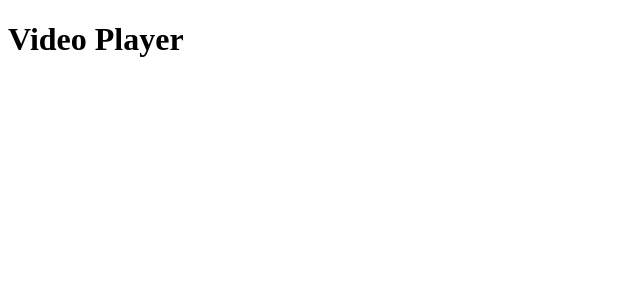
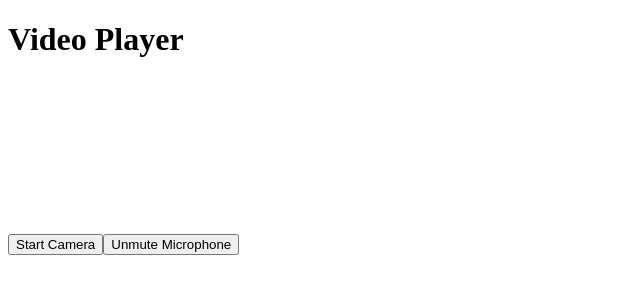
Before and after one commit to Terminator1601/Video-Streaming, a Next.js app: page /Streaming in a window 1280 px wide. Shown: the top 300 px of the page, without its empty margins (0-640 px from the left). Built offline with nearby package versions, Linux system fonts and the light colour scheme; no server answers.

Commit message:
added video and audio option

```diff
--- /dev/null
+++ b/components/Comments/CameraComponent/CameraComponent.tsx
@@ -0,0 +1,71 @@
+import React, { useEffect, useRef, useState } from "react";
+
+const CameraComponent = () => {
+  const videoRef = useRef<HTMLVideoElement>(null); // Declare videoRef as HTMLVideoElement
+  const [stream, setStream] = useState<MediaStream | null>(null); // Specify type MediaStream | null for stream
+  const [isCameraEnabled, setIsCameraEnabled] = useState<boolean>(false); // Specify type boolean for isCameraEnabled
+  const [isMicrophoneEnabled, setIsMicrophoneEnabled] = useState<boolean>(false); // Specify type boolean for isMicrophoneEnabled
+
+  useEffect(() => {
+    const enableCamera = async () => {
+      try {
+        const stream = await navigator.mediaDevices.getUserMedia({
+          video: true,
+          audio: true,
+        });
+        setStream(stream);
+        setIsCameraEnabled(true);
+        setIsMicrophoneEnabled(true);
+        if (videoRef.current && stream) { // Add a guard clause to ensure stream is not null
+          videoRef.current.srcObject = stream;
+        }
+      } catch (error) {
+        console.error("Error accessing camera and microphone:", error);
+      }
+    };
+
+    enableCamera();
+
+    // Cleanup function to stop the stream when component unmounts
+    return () => {
+      if (stream) {
+        const tracks = stream.getTracks();
+        tracks.forEach((track) => {
+          track.stop();
+        });
+      }
+    };
+  }, []);
+
+  const toggleCamera = () => {
+    if (stream) {
+      const videoTrack = stream.getVideoTracks()[0];
+      videoTrack.enabled = !videoTrack.enabled;
+      setIsCameraEnabled(videoTrack.enabled);
+    }
+  };
+
+  const toggleMicrophone = () => {
+    if (stream) {
+      const audioTrack = stream.getAudioTracks()[0];
+      audioTrack.enabled = !audioTrack.enabled;
+      setIsMicrophoneEnabled(audioTrack.enabled);
+    }
+  };
+
+  return (
+    <div>
+      <video ref={videoRef} autoPlay muted playsInline />
+      <div>
+        <button onClick={toggleCamera}>
+          {isCameraEnabled ? "Stop Camera" : "Start Camera"}
+        </button>
+        <button onClick={toggleMicrophone}>
+          {isMicrophoneEnabled ? "Mute Microphone" : "Unmute Microphone"}
+        </button>
+      </div>
+    </div>
+  );
+};
+
+export default CameraComponent;
--- a/pages/Streaming/index.tsx
+++ b/pages/Streaming/index.tsx
@@ -1,6 +1,7 @@
 import React from "react";
 import { useRouter } from "next/router";
 import VideoPlayer from "../../components/VideoPlayer/VideoPlayer";
+import CameraComponent from "@/components/Comments/CameraComponent/CameraComponent";
 
 const Index = () => {
   const router = useRouter();
@@ -13,6 +14,7 @@ const Index = () => {
     <div className="container mx-auto px-4">
       <h1>Video Player</h1>
       {normalizedVideoId && <VideoPlayer videoId={normalizedVideoId} />}
+      <CameraComponent/>
     </div>
   );
 };
```
